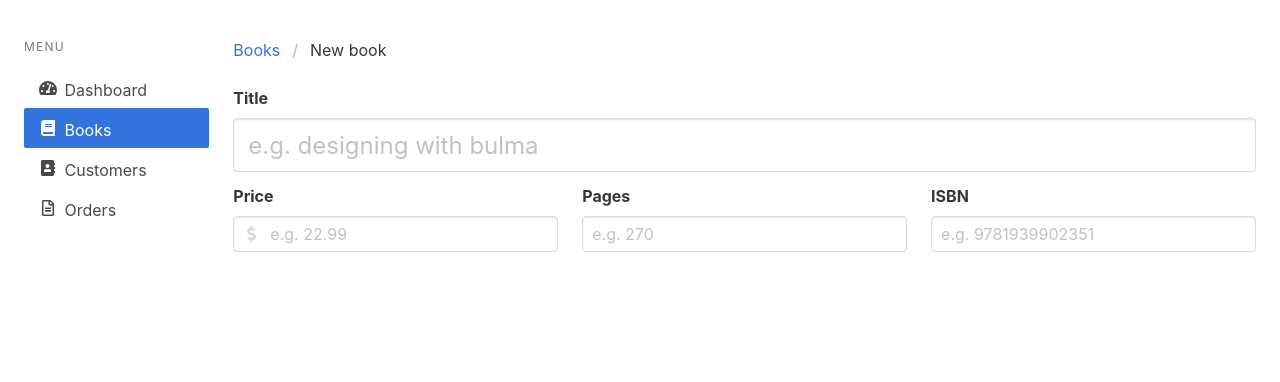
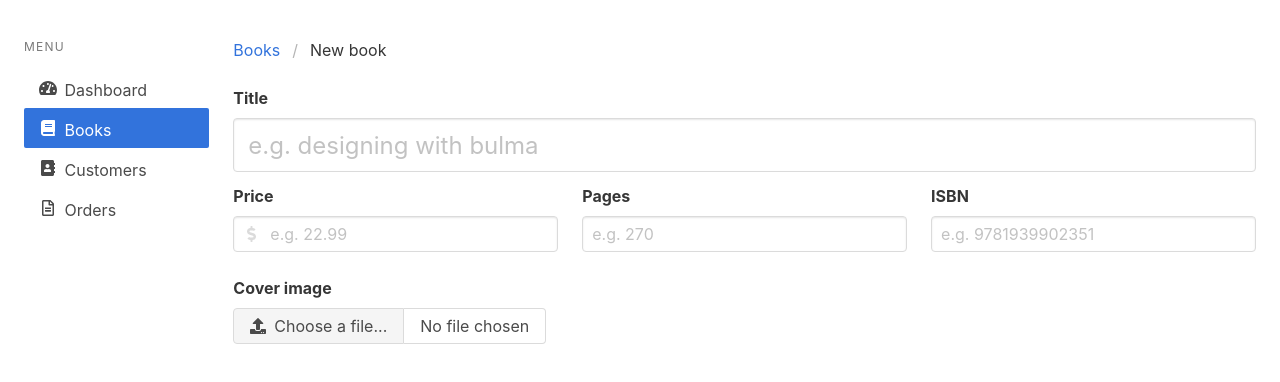
Before and after one commit to ethien-salinas/interfaces-with-bulma, a website: page src/new-book.html in a window 1280 px wide. Shown: the part 62-444 px from the top of the page. Drawn offline with nearby package versions, Linux system fonts and the light colour scheme.

Commit message:
[ADD] bulma file input

```diff
--- a/src/new-book.html
+++ b/src/new-book.html
@@ -146,6 +146,23 @@
                 </div>
               </div>
             </div>
+            <div class="field">
+              <label class="label">Cover image</label>
+              <div class="control">
+                <div class="file has-name">
+                  <label class="file-label">
+                    <input class="file-input" type="file">
+                    <span class="file-cta">
+                      <span class="file-icon">
+                        <i class="fas fa-upload"></i>
+                      </span>
+                      <span class="file-label">Choose a file...</span>
+                    </span>
+                    <span class="file-name">No file chosen</span>
+                  </label>
+                </div>
+              </div>
+            </div>
           </div>
         </form>
       </div>
```
